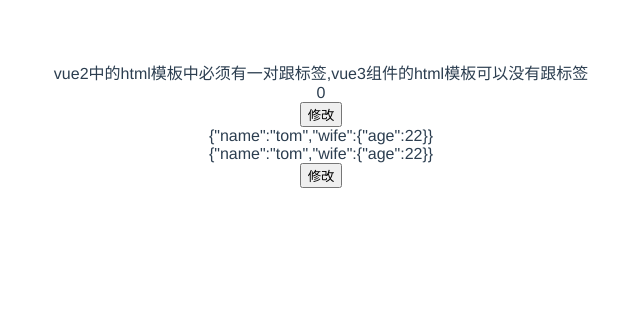
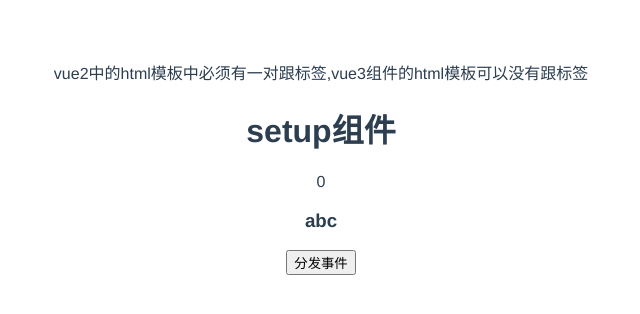
Before and after one commit to MrChenXP/MyDocs, a Vue app in the folder vue3/: page / in a window 1280 px wide. Shown: the top 314 px of the page, without its empty margins (319-959 px from the left). Built offline with nearby package versions, Linux system fonts and the light colour scheme.

Commit message:
vue3 setup细节

```diff
--- a/vue3/src/App.vue
+++ b/vue3/src/App.vue
@@ -1,22 +1,33 @@
 <template>
   <div>vue2中的html模板中必须有一对跟标签,vue3组件的html模板可以没有跟标签</div>
   <!-- 使用子级 -->
-  <children />
+   <child :msg="msg" msg2="cba" @emitFun="emitFun"/>
 </template>
 
 <script lang="ts">
 // defineComponent函数,目的是定义一个组件,内部可以传入一个配置对象
-import { defineComponent } from "vue";
+import { defineComponent,ref } from "vue";
 // 引入一个子级组件
-import children from "./components/refReactive.vue";
+import child  from "./components/setup.vue";
 
 // 暴露出一个定义好的组件
 export default defineComponent({
   name: "App", // 当前组件的名字是App
   components: {
     // 注册组件
-    children, // 注册一个子级组件
+    child , // 注册一个子级组件
   },
+   setup () {
+    const msg = ref('abc')
+
+    function emitFun (content: string) {
+      msg.value += content
+    }
+    return {
+      msg,
+      emitFun
+    }
+  }
 });
 </script>
 
--- a/vue3/src/components/setup.vue
+++ b/vue3/src/components/setup.vue
@@ -1,21 +1,53 @@
 <template>
-  <div>count</div>
+  <div>
+    <h1>setup组件</h1>
+    {{count}}
+    <h3>{{msg}}</h3>
+    <button @click="emitP">分发事件</button>
+  </div>
 </template>
 
 <script lang="ts">
-import { defineComponent } from "vue";
+import { defineComponent,ref } from "vue";
 
 export default defineComponent({
+  name: "SetupTip",
+  props: ['msg'],
   // 新的option, 所有的组合API函数都在此使用, 只在初始化时执行一次
   // 函数如果返回对象, 对象中的属性或方法, 模板中可以直接使用
   // setup是组合api的入口函数
-  setup() {
+  setup(props,context) {
+    // setup执行的时机
+    //   setup在beforeCreate之前执行(一次), 此时vue组件对象还没有创建
+    //   setup中,this是undefined, 不能通过this来访问data/computed/methods/props
+    //     其实所有的composition API相关回调函数中也都不可以使用
+    // setup的返回值
+    //   一般都返回一个对象: 为模板提供数据, 也就是模板中可以直接使用此对象中的所有属性/方法
+    //   返回对象中的属性会与data函数返回对象的属性合并成为组件对象的属性
+    //   返回对象中的方法会与methods中的方法合并成功组件对象的方法
+    //   如果有重名, setup优先
+    //   注意:
+    //     一般不要混合使用: methods中可以访问setup提供的属性和方法, 但在setup方法中不能访问data和methods
+    //     setup不能是一个async函数: 因为返回值不再是return的对象, 而是promise, 模板看不到return对象中的属性数据
+    // setup的参数
+    //   setup(props, context) / setup(props, {attrs, slots, emit})
+    //     props: 包含props配置声明,且传入了的所有属性,的一个对象
+    //     context:
+    //        attrs: 包含没有在props配置中声明的属性的对象, 相当于 this.$attrs
+    //        slots: 包含所有传入的插槽内容的对象, 相当于 this.$slots
+    //        emit: 用来分发自定义事件的函数, 相当于 this.$emit
     // 变量
     let count = 0;
     // 方法
     function updateCount() {
       alert(count);
     }
+    console.log(props.msg, context.attrs.msg2, context.slots, context.emit)
+    // 分发自定义事件
+    function emitP() {
+      context.emit('emitFun', '传给父级的值')
+    }
+
 
     // 返回的是一个对象
     return {
@@ -23,8 +55,29 @@
       count,
       // 方法
       updateCount,
+      emitP
     };
   },
+  data () {
+    return {
+      // count: 2 被setup覆盖
+    }
+  },
+  // 数据初始化的声明周期回调
+  beforeCreate () {
+    console.log('beforeCreate', this) // setup后执行
+  },
+  mounted() {
+    console.log(this) // this是Proxy对象 promise
+  },
+  methods: {
+    showMsg2(){
+      // 与setup中的方法一起合并到vue对象
+      console.log('showMsg2')
+      console.log(this)
+    }
+  }
+
 });
 </script>
 
```
